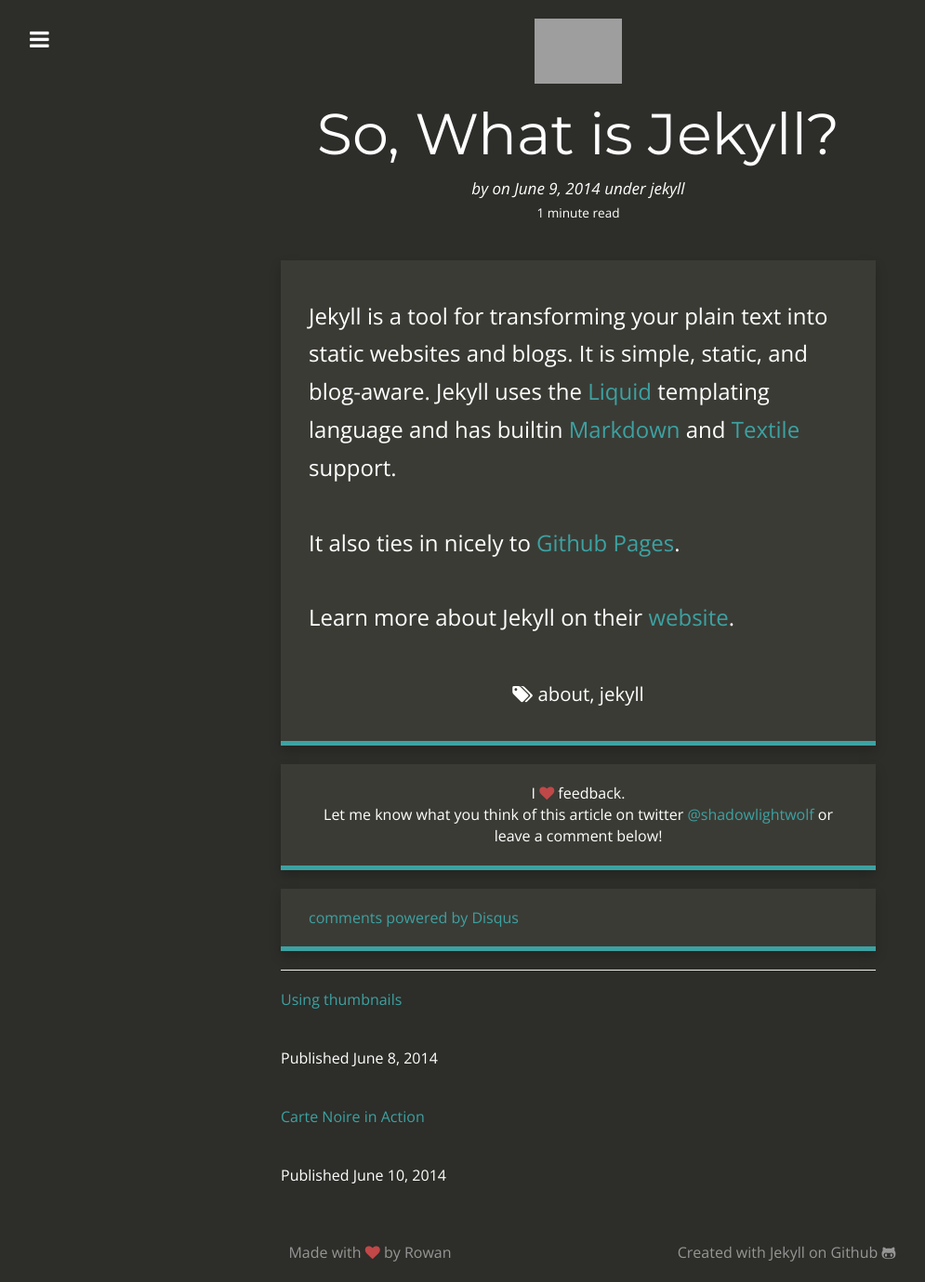
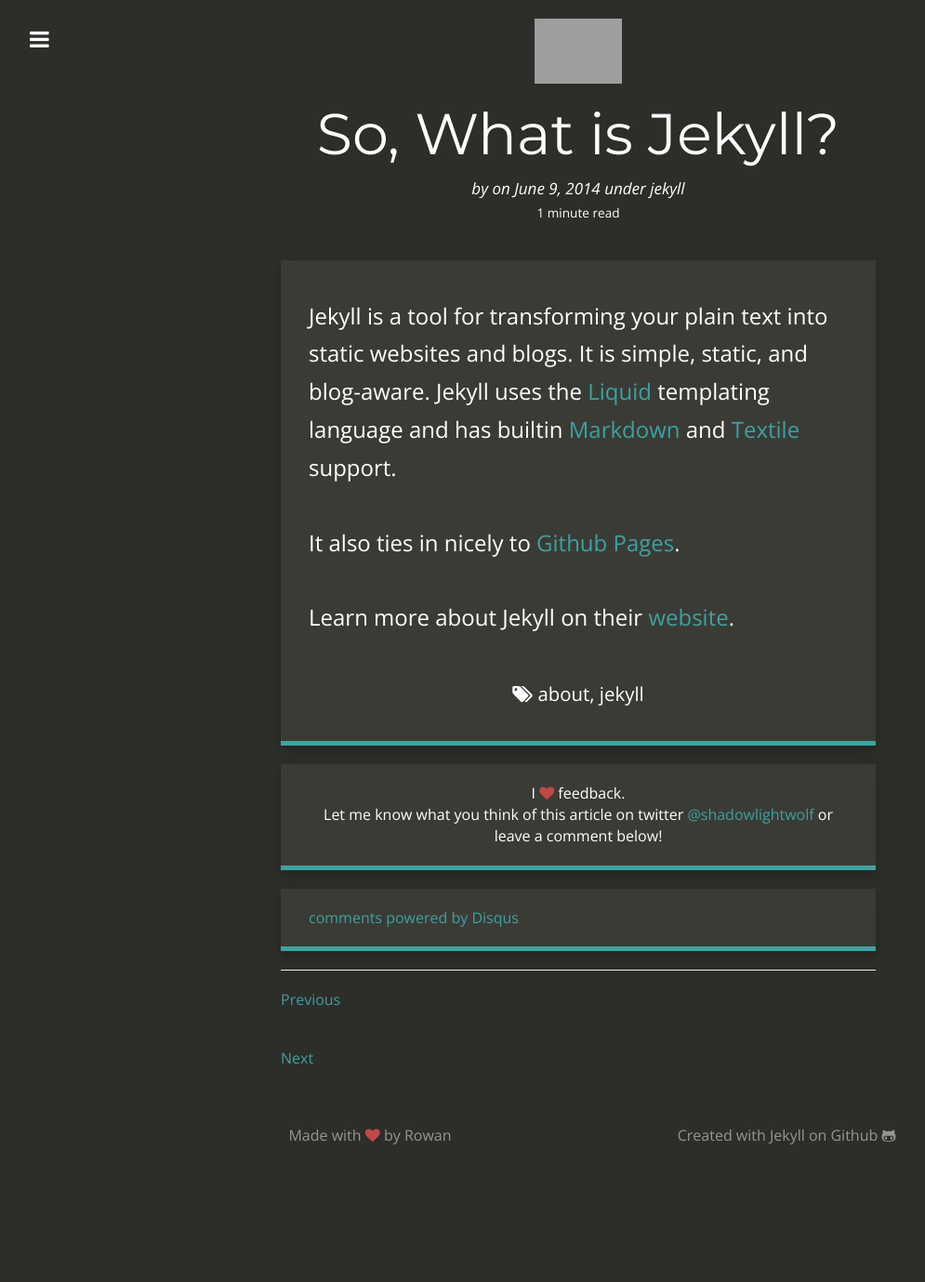
Before and after one commit to shadowlightwolf89/code-log, a Jekyll site: the page built from _posts/2014-06-09-so-what-is-jekyll.md, in a window 1280 px wide. Shown: the whole page at 93% size, without its empty margins (18-1013 px from the left). Built offline with Jekyll 4.4.1, drawn with Linux system fonts in a browser that asks for light colours; nearby versions of some CDN libraries; Markdown is read by kramdown in place of the engine named in the settings; comment, search, counter and statistics services are not loaded; after the commit the page ends 1253 px from its top, so only the background shows below that; grey boxes are pictures that could not be loaded.

Commit message:
Updated post layout

```diff
--- a/_layouts/post.html
+++ b/_layouts/post.html
@@ -100,17 +100,15 @@
         <div class="previous previous-next">
           {% if page.previous %}
           <p>
-            <a href="{{ site.baseurl }}{{ page.previous.url }}">{{ page.previous.title }}</a>
+            <a href="{{ site.baseurl }}{{ page.previous.url }}">Previous</a>
           </p>
-          <p class="date">Published {{ page.previous.date | date: "%B %-d, %Y" }}</p>
           {% endif %}
         </div>
         <div class="next previous-next">
           {% if page.next %}
           <p>
-            <a href="{{ site.baseurl }}{{ page.next.url }}">{{ page.next.title }}</a>
+            <a href="{{ site.baseurl }}{{ page.next.url }}">Next</a>
           </p>
-          <p class="date">Published {{ page.next.date | date: "%B %-d, %Y" }}</p>
           {% endif %}
         </div>
       </div>
```
